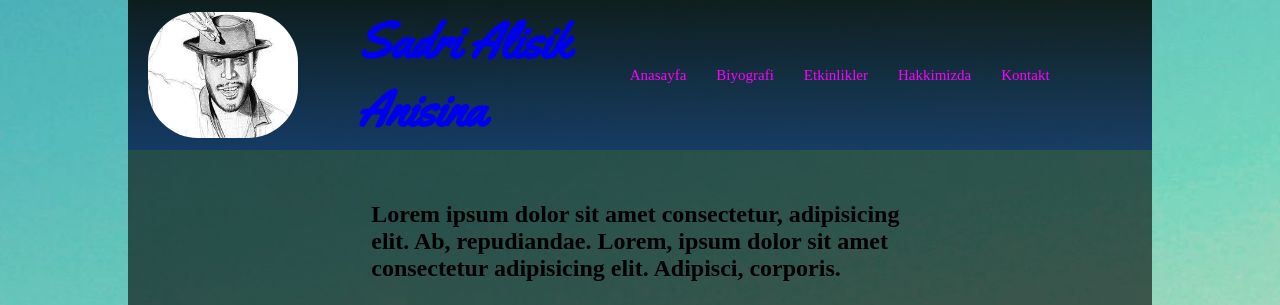
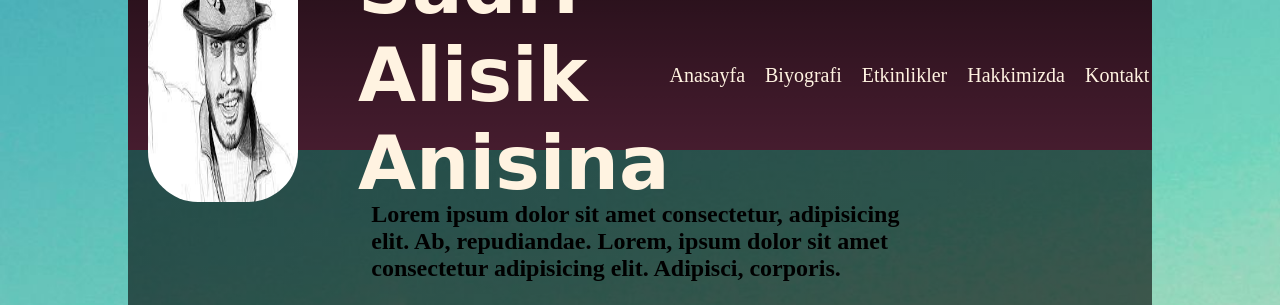
Before and after one commit to HaciGustav/Sadri_Alisik, a plain HTML site: page index.html in a window 1280 px wide. Shown: the top 305 px of the page. Drawn offline with Linux system fonts and the light colour scheme.

Commit message:
header color has been chanced

```diff
--- a/index.html
+++ b/index.html
@@ -6,8 +6,9 @@
     <meta name="viewport" content="width=device-width, initial-scale=1.0">
     <link rel="stylesheet" href="style.css">
     <link rel="preconnect" href="https://fonts.googleapis.com">
-<link rel="preconnect" href="https://fonts.gstatic.com" crossorigin>
-<link href="https://fonts.googleapis.com/css2?family=Yellowtail&display=swap" rel="stylesheet">
+    <link rel="preconnect" href="https://fonts.googleapis.com">
+    <link rel="preconnect" href="https://fonts.gstatic.com" crossorigin>
+    <link href="https://fonts.googleapis.com/css2?family=Bebas+Neue&family=Dancing+Script:wght@499&display=swap" rel="stylesheet">
     <title>Sadri Alisik</title>
 </head>
 <body>
--- a/style.css
+++ b/style.css
@@ -22,7 +22,8 @@ body{
 
 }
 .header {
-    background-image: linear-gradient(rgba(0, 0, 0, 0.6),rgba(10, 47, 116, 0.6));
+    background-color: #57233a;
+    background-image: linear-gradient(rgba(0, 0, 0, 0.5),rgba(0, 0, 0, 0.2));
 
 }
 .logo{
@@ -37,13 +38,16 @@ body{
     width: 100%;
     margin: auto;
     padding-left: 40px;
-    font-size: 50px;
-    font-family: 'Yellowtail', cursive;
-    color: rgb(250, 182, 93);
+    font-size: 75px;
+    font-family: 'Dancing Script', cursive;
+
 
 }
 .logoDiv h1 a{
     text-decoration: none;
+    /* color: #faf0dc; */
+    /* color: #e6cfc5; */
+color: #fff3e1;
 }
 .navbar{
     display:flex;
@@ -56,14 +60,14 @@ body{
     text-decoration: none;
     list-style:none;
     display: flex;
-    column-gap: 30px;
-    margin-right: 10%;
+    column-gap: 20px;
+    margin-right: 5%;
 
 }
 .navbar ul li a{
     text-decoration: none;
-    color: magenta;
-    font-size: 15px;
+    color: #fff3e1;
+    font-size: 20px;
 }
 
 .main{
@@ -101,5 +105,5 @@ body{
 }
 
 .fourth{
-    background-image: linear-gradient(rgba(240, 240, 240, 0.4),rgba(240, 240, 240, 0.2));
+    background-image: linear-gradient(rgba(240, 240, 240, 0.4),rgba(240, 240, 240, 0));
 }
```
